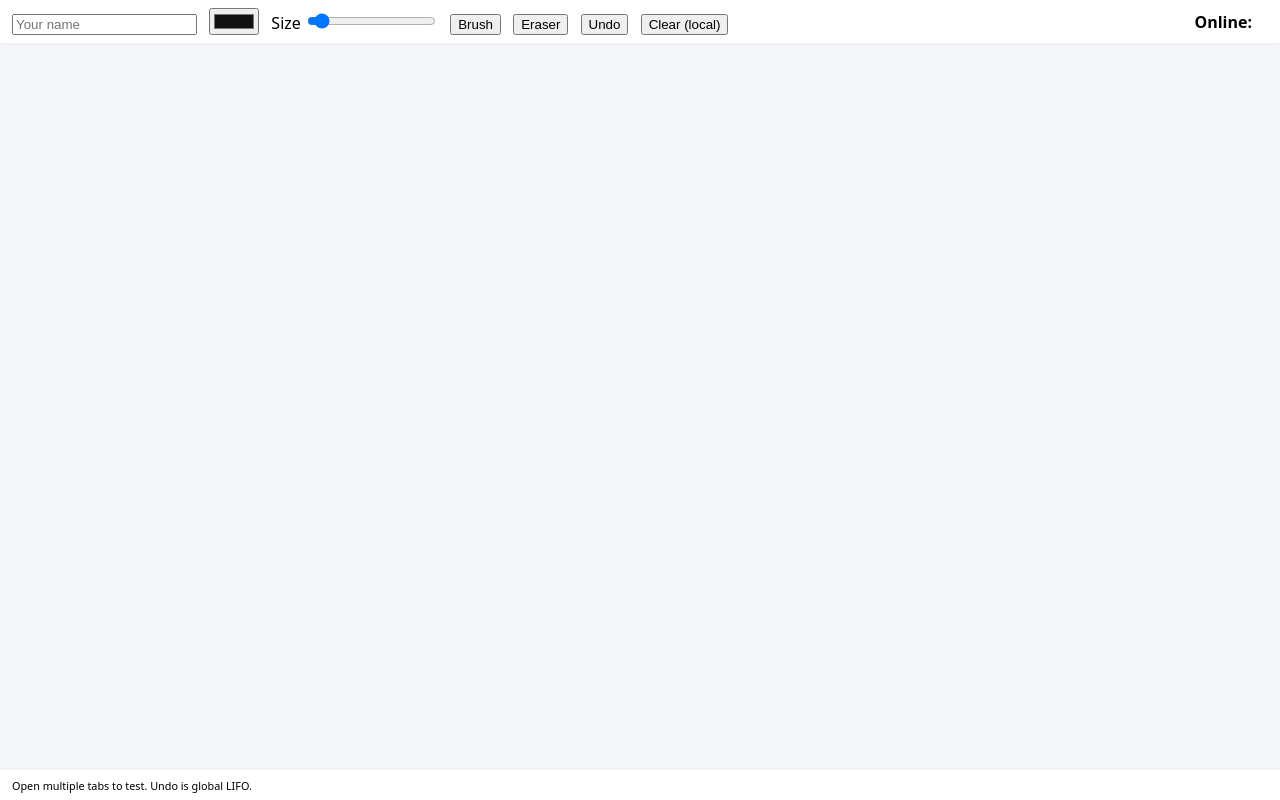
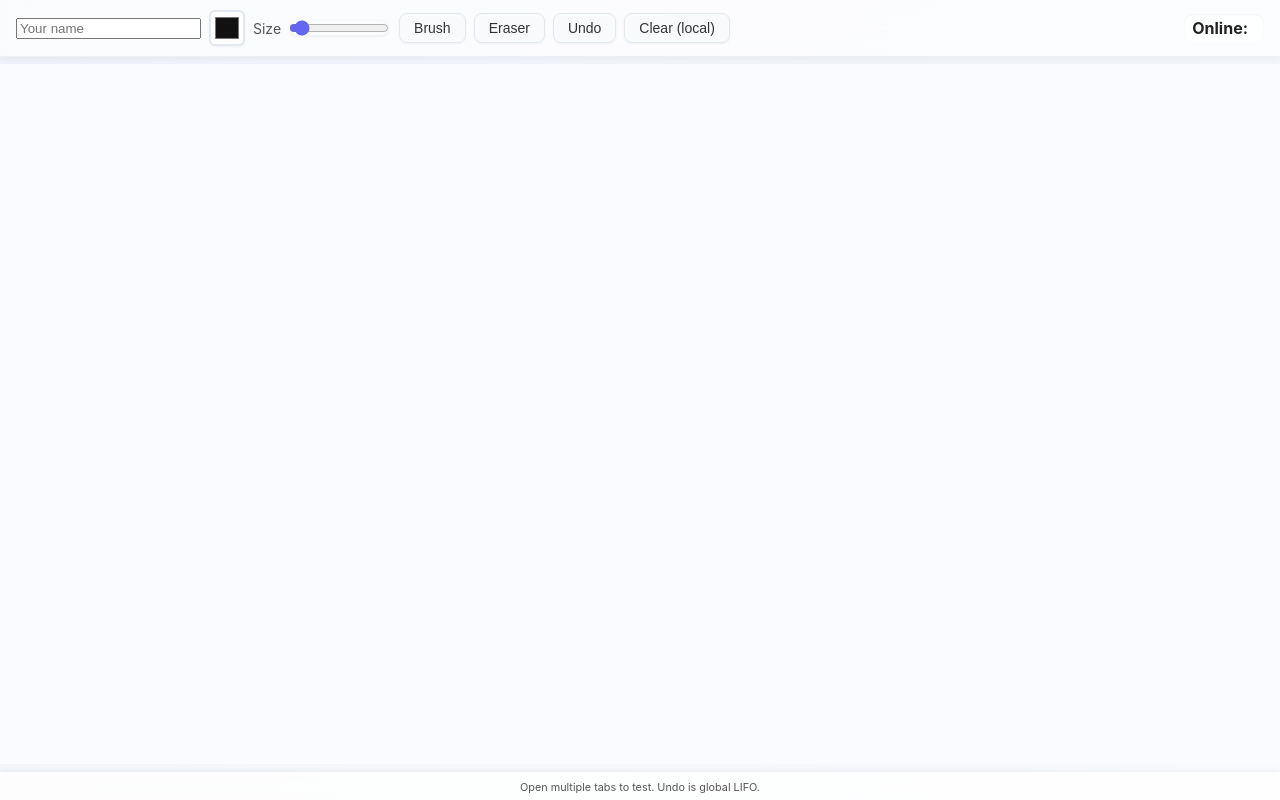
Before and after one commit to Nikhil-coder390/collaborative-canvas, a website: page client/index.html in a window 1280 px wide. Drawn offline with nearby package versions, Linux system fonts and the light colour scheme; no server answers.

Commit message:
Improved UI

```diff
--- a/client/style.css
+++ b/client/style.css
@@ -1,13 +1,23 @@
-/* client/style.css */
-body,
-html {
+/* ===== Collaborative Canvas — Modern UI ===== */
+
+/* Reset & base */
+* {
+    box-sizing: border-box;
+    -webkit-tap-highlight-color: transparent;
+}
+
+html,
+body {
     margin: 0;
     padding: 0;
     height: 100%;
-    font-family: system-ui, sans-serif;
-    background: #f5f7fb;
+    font-family: 'Inter', 'Segoe UI', system-ui, sans-serif;
+    background: linear-gradient(145deg, #eef1f8, #f8fafc);
+    color: #222;
+    overflow: hidden;
 }
 
+/* Top toolbar (frosted glass look) */
 #topbar {
     position: fixed;
     top: 0;
@@ -15,27 +25,102 @@ html {
     right: 0;
     display: flex;
     justify-content: space-between;
-    padding: 8px 12px;
-    background: rgba(255, 255, 255, 0.95);
-    box-shadow: 0 1px 4px rgba(0, 0, 0, 0.06);
+    align-items: center;
+    padding: 10px 16px;
+    backdrop-filter: blur(10px);
+    background: rgba(255, 255, 255, 0.75);
+    box-shadow: 0 1px 8px rgba(0, 0, 0, 0.05);
     z-index: 10;
+    border-bottom: 1px solid rgba(0, 0, 0, 0.05);
 }
 
-#controls>* {
-    margin-right: 8px;
+/* Controls layout */
+#controls {
+    display: flex;
+    flex-wrap: wrap;
+    align-items: center;
+    gap: 8px;
 }
 
+#controls input[type="text"],
+#controls input[type="color"],
+#controls input[type="range"],
+#controls button {
+    border: none;
+    outline: none;
+    border-radius: 8px;
+    background: #ffffff;
+    box-shadow: 0 1px 3px rgba(0, 0, 0, 0.05);
+    transition: all 0.2s ease-in-out;
+}
+
+#controls input[type="text"] {
+    padding: 6px 10px;
+    min-width: 120px;
+    border: 1px solid #e2e8f0;
+    font-size: 14px;
+}
+
+#controls input[type="color"] {
+    width: 36px;
+    height: 36px;
+    cursor: pointer;
+    border: 2px solid #e2e8f0;
+    border-radius: 6px;
+}
+
+#controls label {
+    font-size: 14px;
+    color: #555;
+    display: flex;
+    align-items: center;
+    gap: 6px;
+}
+
+#controls input[type="range"] {
+    width: 100px;
+    accent-color: #6366f1;
+}
+
+#controls button {
+    padding: 6px 14px;
+    font-size: 14px;
+    font-weight: 500;
+    cursor: pointer;
+    background: #f9fafb;
+    color: #333;
+    border: 1px solid #e2e8f0;
+}
+
+#controls button:hover {
+    background: #f1f5f9;
+    transform: translateY(-1px);
+}
+
+#controls button.active {
+    background: #6366f1;
+    color: #fff;
+    border: 1px solid #4f46e5;
+}
+
+/* Presence panel */
 #presenceBox {
     display: flex;
     align-items: center;
+    gap: 8px;
+    background: rgba(255, 255, 255, 0.7);
+    padding: 4px 8px;
+    border-radius: 8px;
+    box-shadow: inset 0 1px 3px rgba(0, 0, 0, 0.05);
 }
 
 #presenceList {
     list-style: none;
     margin: 0;
-    padding: 0 8px;
+    padding: 0;
     display: flex;
     gap: 8px;
+    flex-wrap: wrap;
 }
 
 #presenceList li {
@@ -43,28 +128,59 @@ html {
     border-radius: 6px;
     background: #eef2ff;
     font-size: 13px;
+    color: #374151;
+    transition: background 0.2s;
 }
 
+#presenceList li:hover {
+    background: #e0e7ff;
+}
+
+/* Canvas area */
 #canvas {
     position: absolute;
-    top: 56px;
+    top: 64px;
     left: 0;
     right: 0;
-    bottom: 24px;
+    bottom: 36px;
     width: 100%;
-    height: calc(100% - 80px);
+    height: calc(100% - 100px);
     touch-action: none;
-    /* important for pointer events on touch devices */
     cursor: crosshair;
+    background: #f9fbff;
 }
 
+/* Footer */
 #footer {
     position: fixed;
     bottom: 0;
     left: 0;
     right: 0;
     padding: 6px 12px;
-    background: rgba(255, 255, 255, 0.95);
-    box-shadow: 0 -1px 4px rgba(0, 0, 0, 0.03);
+    background: rgba(255, 255, 255, 0.8);
+    backdrop-filter: blur(8px);
+    box-shadow: 0 -1px 6px rgba(0, 0, 0, 0.05);
     font-size: 13px;
+    text-align: center;
+    color: #555;
 }
+
+/* Responsive Design */
+@media (max-width: 768px) {
+    #topbar {
+        flex-direction: column;
+        align-items: flex-start;
+        padding: 12px;
+    }
+
+    #controls {
+        flex-wrap: wrap;
+        justify-content: flex-start;
+        gap: 6px;
+        width: 100%;
+    }
+
+    #presenceBox {
+        margin-top: 8px;
+    }
+}
--- a/server/rooms.js
+++ b/server/rooms.js
@@ -59,14 +59,14 @@ class RoomManager {
     const opID = `${roomId}::${String(seq).padStart(6, '0')}`;
 
     // Create stamped op object
+    // Ensure the full payload (including tool type) is cloned
     const stamped = {
       seq,
       opID,
       clientId: socketId,
       type: opRaw.type,
-      payload: opRaw.payload || opRaw.payload === null ? opRaw.payload : opRaw, // flexible
+      payload: { ...opRaw.payload }, // preserve tool, color, points, etc.
       timestamp: Date.now(),
-      // active flag is meaningful for strokes; undone strokes will be marked false
       active: true,
     };
 
```
